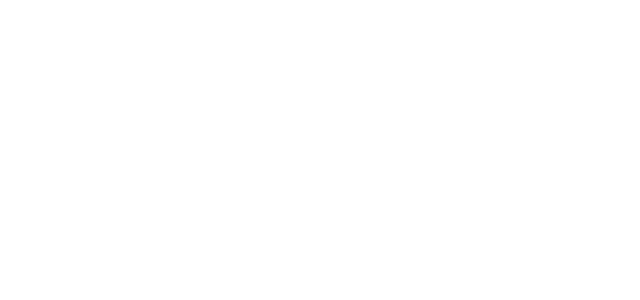
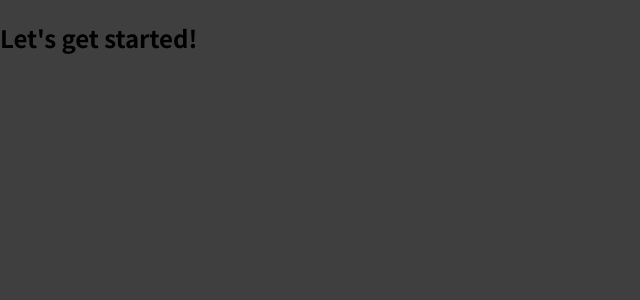
Before and after one commit to new-programmer-tech/React-Udemy, a JavaScript app: page / in a window 1280 px wide. Shown: the top 300 px of the page, without its empty margins (0-640 px from the left). Built offline with nearby package versions, Linux system fonts and the light colour scheme.

Commit message:
new change

```diff
--- a/src/App.css
+++ /dev/null
@@ -1,38 +0,0 @@
-.App {
-  text-align: center;
-}
-
-.App-logo {
-  height: 40vmin;
-  pointer-events: none;
-}
-
-@media (prefers-reduced-motion: no-preference) {
-  .App-logo {
-    animation: App-logo-spin infinite 20s linear;
-  }
-}
-
-.App-header {
-  background-color: #282c34;
-  min-height: 100vh;
-  display: flex;
-  flex-direction: column;
-  align-items: center;
-  justify-content: center;
-  font-size: calc(10px + 2vmin);
-  color: white;
-}
-
-.App-link {
-  color: #61dafb;
-}
-
-@keyframes App-logo-spin {
-  from {
-    transform: rotate(0deg);
-  }
-  to {
-    transform: rotate(360deg);
-  }
-}
--- a/src/App.js
+++ b/src/App.js
@@ -1,9 +1,9 @@
-/** @format */
-
-import "./App.css";
-
 function App() {
-  return <div className='App'></div>;
+  return (
+    <div>
+      <h2>Let's get started!</h2>
+    </div>
+  );
 }
 
 export default App;
--- a/src/index.css
+++ b/src/index.css
@@ -1,13 +1,14 @@
+@import url('https://fonts.googleapis.com/css2?family=Noto+Sans+JP:wght@400;700&display=swap');
+
+* {
+  box-sizing: border-box;
+}
+
+html {
+  font-family: 'Noto Sans JP', sans-serif;
+}
+
 body {
   margin: 0;
-  font-family: -apple-system, BlinkMacSystemFont, 'Segoe UI', 'Roboto', 'Oxygen',
-    'Ubuntu', 'Cantarell', 'Fira Sans', 'Droid Sans', 'Helvetica Neue',
-    sans-serif;
-  -webkit-font-smoothing: antialiased;
-  -moz-osx-font-smoothing: grayscale;
+  background-color: #3f3f3f;
 }
-
-code {
-  font-family: source-code-pro, Menlo, Monaco, Consolas, 'Courier New',
-    monospace;
-}
--- a/src/index.js
+++ b/src/index.js
@@ -1,17 +1,7 @@
-import React from 'react';
 import ReactDOM from 'react-dom/client';
+
 import './index.css';
 import App from './App';
-import reportWebVitals from './reportWebVitals';
 
 const root = ReactDOM.createRoot(document.getElementById('root'));
-root.render(
-  <React.StrictMode>
-    <App />
-  </React.StrictMode>
-);
-
-// If you want to start measuring performance in your app, pass a function
-// to log results (for example: reportWebVitals(console.log))
-// or send to an analytics endpoint. Learn more: https://bit.ly/CRA-vitals
-reportWebVitals();
+root.render(<App />);
--- a/src/reportWebVitals.js
+++ /dev/null
@@ -1,13 +0,0 @@
-const reportWebVitals = onPerfEntry => {
-  if (onPerfEntry && onPerfEntry instanceof Function) {
-    import('web-vitals').then(({ getCLS, getFID, getFCP, getLCP, getTTFB }) => {
-      getCLS(onPerfEntry);
-      getFID(onPerfEntry);
-      getFCP(onPerfEntry);
-      getLCP(onPerfEntry);
-      getTTFB(onPerfEntry);
-    });
-  }
-};
-
-export default reportWebVitals;
```
